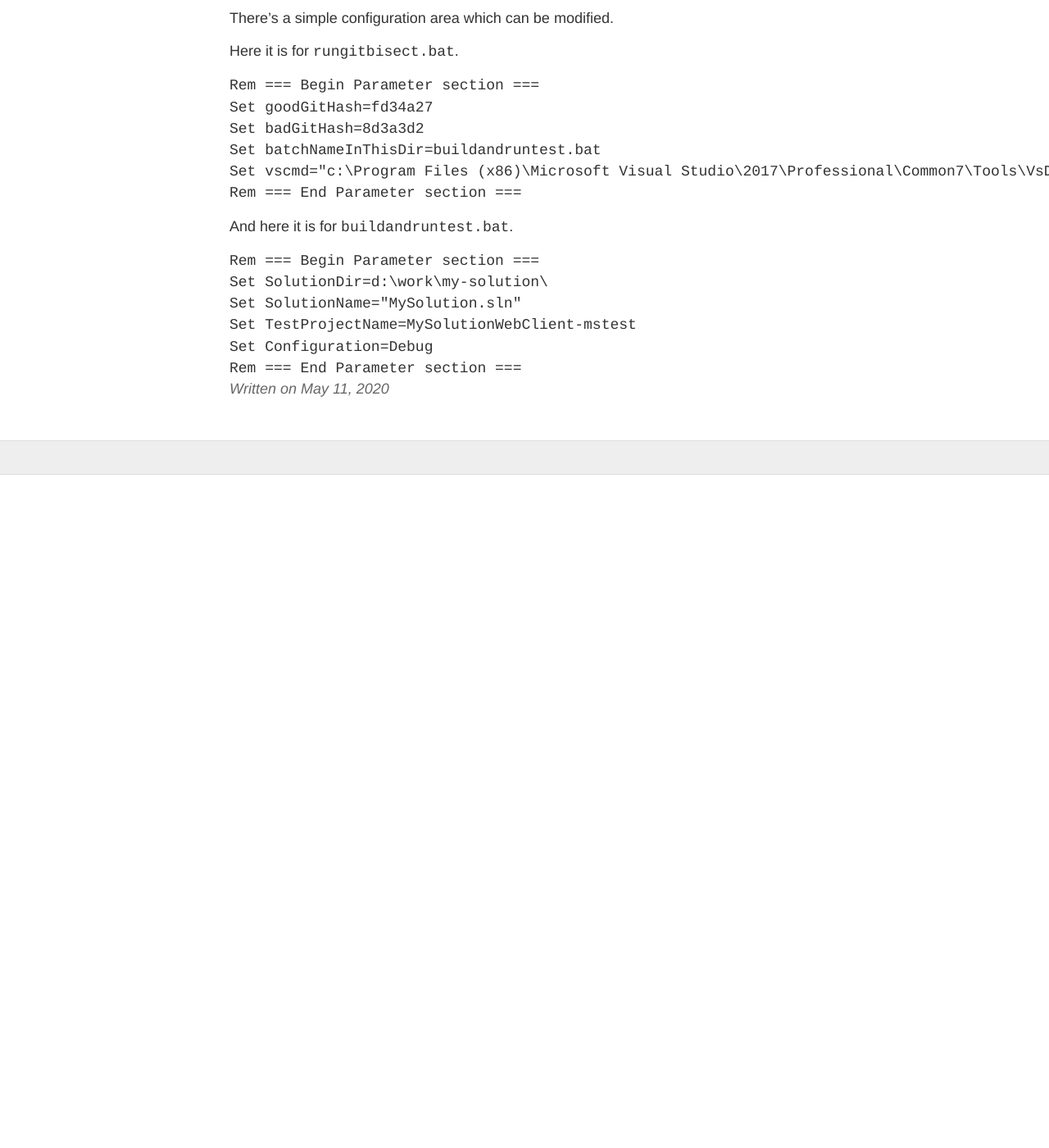
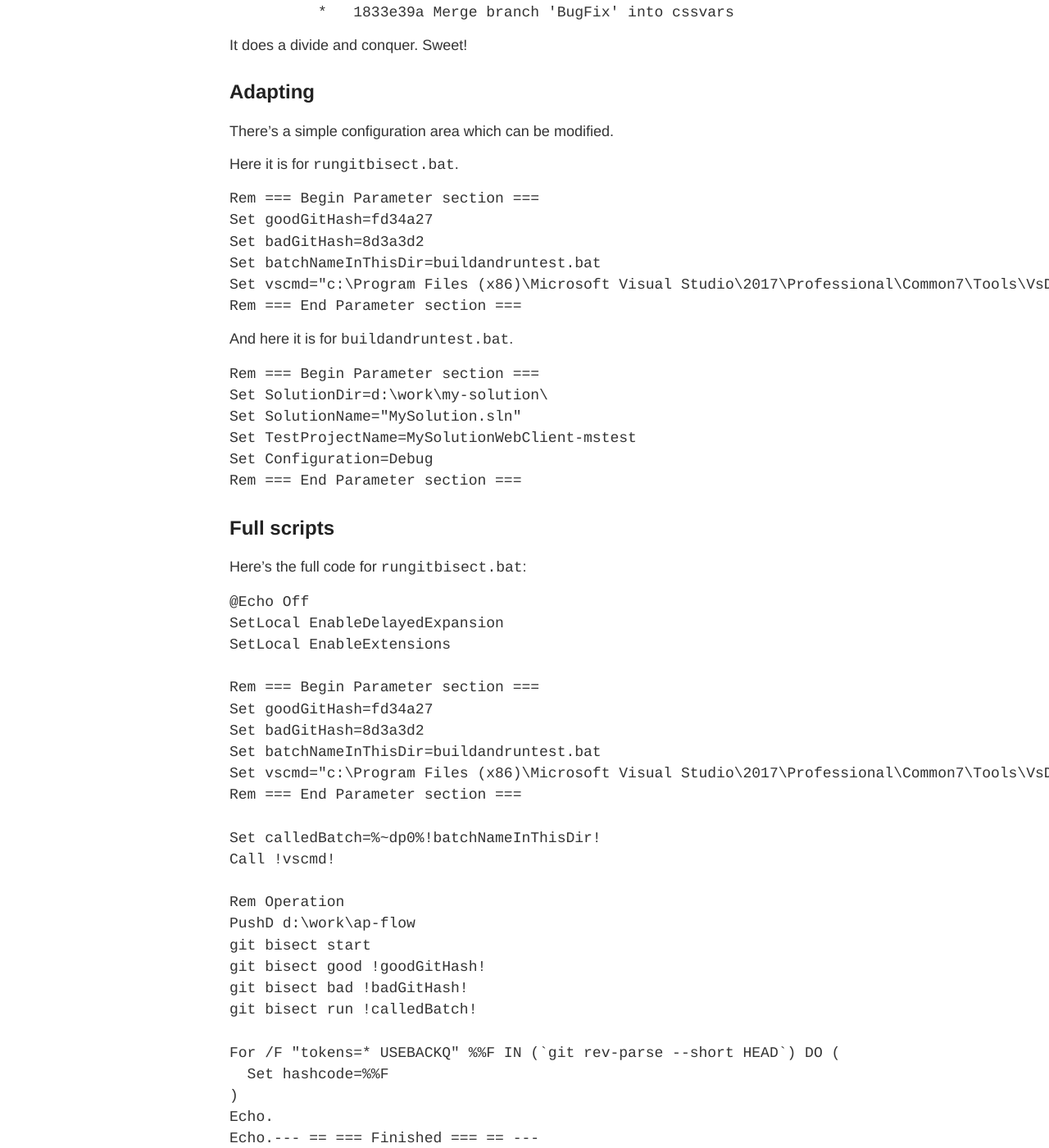
Before and after one commit to dezGusty/dezGusty.github.io, a Jekyll site: the page built from _posts/2020-05-11-git-bisect-with-unit-tests.md, in a window 1280 px wide and 1400 px high, scrolled down 2733 px. Shown: the whole window at 82% size. Built offline with Jekyll 4.4.1, drawn with Linux system fonts in a browser that asks for light colours; before the commit the page ends 3312 px from its top, so only the background shows below that; some of the changed text lies outside the part shown.

Commit message:
add full listing

````diff
--- a/_posts/2020-05-11-git-bisect-with-unit-tests.md
+++ b/_posts/2020-05-11-git-bisect-with-unit-tests.md
@@ -34,14 +34,19 @@
 Git bisect needs some info to run:
 
 - when was your repo OK?
-  - for me, it was a bit back (E.g. fd34a276)
+  - for me, it was a bit back (E.g. `fd34a276`)
 - when was your repo BAD?
-  - well, it's bad now, so use the latest (E.g. 8d3a3d25)
+  - well, it's bad now, so use the latest (E.g. `8d3a3d25`)
 - what command can you run to identify a repo version as good or bad?
   - well, I had some unit tests, so I can execute those.
-  - I can use MSBuild to build the solution, I can then run VSTest.Console.exe to run the unit tests.
-  - And I can check the %ERRORLEVEL% to check the result for them.
+  - I'm using Visual Studio, so I can also use `MSBuild` to build the solution from the command line. I can then run `VSTest.Console.exe` to run the unit tests from the command line.
+  - And I can check the `%ERRORLEVEL%` to check the result for them.
   - I'll simply use a plain old batch file, as I'm comfortable with those.
+
+I'll use 2 batch files (full code available below):
+
+- `rungitbisect.bat` initiates the git bisect process
+- `buildandruntest.bat` builds the Visual Studio project and executes the tests.
 
 ## Execution
 
@@ -49,42 +54,42 @@
 
 1. It first checked out:
 
-- [`c8e15e1a`] css cleanup.
-  ```cmd
-  Bisecting: 4 revisions left to test after this (roughly 2 steps)
-  [c8e15e1a35fa9023c5f5828fbc32efed2ea7ca51] css cleanup
-  ```
-- It built and executed the tests. Got result:
-  ```cmd
-  Total tests: 12. Passed: 12. Failed: 0. Skipped: 0.
-  Test Run Successful.✔
-  ```
+  - [`c8e15e1a`] css cleanup.
+    ```cmd
+    Bisecting: 4 revisions left to test after this (roughly 2 steps)
+    [c8e15e1a35fa9023c5f5828fbc32efed2ea7ca51] css cleanup
+    ```
+  - It built and executed the tests. Got result:
+    ```cmd
+    Total tests: 12. Passed: 12. Failed: 0. Skipped: 0.
+    Test Run Successful.✔
+    ```
 
 2. Next it checked out:
 
-- [`3d00e283`]
-  ```cmd
-  Bisecting: 2 revisions left to test after this (roughly 1 step)
-  [3d00e283dff3663c24e94df568ccda8d7f631bbe] added Not to test
-  ```
-- It built and executed the tests. Got result:
-  ```cmd
-  Total tests: 12. Passed: 11. Failed: 1. Skipped: 0.
-  Test Run Failed.❌
-  ```
+  - [`3d00e283`]
+    ```cmd
+    Bisecting: 2 revisions left to test after this (roughly 1 step)
+    [3d00e283dff3663c24e94df568ccda8d7f631bbe] added Not to test
+    ```
+  - It built and executed the tests. Got result:
+    ```cmd
+    Total tests: 12. Passed: 11. Failed: 1. Skipped: 0.
+    Test Run Failed.❌
+    ```
 
 3. Next, it moves on to:
 
-- [`a88c0d27`]
-  ```cmd
-  Bisecting: 0 revisions left to test after this (roughly 0 steps)
-  [a88c0d276892f5906e50e234c3595fac22bab841] css cleanup
-  ```
-- It built and executed the tests. Got result:
-  ```cmd
-  Total tests: 12. Passed: 12. Failed: 0. Skipped: 0.
-  Test Run Successful.✔
-  ```
+  - [`a88c0d27`]
+    ```cmd
+    Bisecting: 0 revisions left to test after this (roughly 0 steps)
+    [a88c0d276892f5906e50e234c3595fac22bab841] css cleanup
+    ```
+  - It built and executed the tests. Got result:
+    ```cmd
+    Total tests: 12. Passed: 12. Failed: 0. Skipped: 0.
+    Test Run Successful.✔
+    ```
 
 4. The first BAD commit, when the tests started failing was identified and displayed:
 
@@ -140,3 +145,82 @@
 Set Configuration=Debug
 Rem === End Parameter section ===
 ```
+
+## Full scripts
+
+Here's the full code for `rungitbisect.bat`:
+
+```cmd
+@Echo Off
+SetLocal EnableDelayedExpansion
+SetLocal EnableExtensions
+
+Rem === Begin Parameter section ===
+Set goodGitHash=fd34a27
+Set badGitHash=8d3a3d2
+Set batchNameInThisDir=buildandruntest.bat
+Set vscmd="c:\Program Files (x86)\Microsoft Visual Studio\2017\Professional\Common7\Tools\VsDevCmd.bat"
+Rem === End Parameter section ===
+
+Set calledBatch=%~dp0%!batchNameInThisDir!
+Call !vscmd!
+
+Rem Operation
+PushD d:\work\ap-flow
+git bisect start
+git bisect good !goodGitHash!
+git bisect bad !badGitHash!
+git bisect run !calledBatch!
+
+For /F "tokens=* USEBACKQ" %%F IN (`git rev-parse --short HEAD`) DO (
+  Set hashcode=%%F
+)
+Echo.
+Echo.--- == === Finished === == ---
+Echo.
+Echo.The most recent commit when tests were working: [!hashcode!]
+Echo.
+git bisect reset
+PopD
+```
+
+And here it is for `buildandruntest.bat`:
+
+```cmd
+@Echo Off
+SetLocal EnableDelayedExpansion
+SetLocal EnableExtensions
+
+Rem === Begin Parameter section ===
+Set SolutionDir=d:\work\my-solution\
+Set TestProjectName=MySolutionWebClient-mstest
+Set Configuration=Debug
+Rem === End Parameter section ===
+
+Set result=0
+
+Rem === Build the solution ===
+PushD !SolutionDir!!TestProjectName!
+Call msbuild !TestProjectName!.csproj /t:Rebuild /p:Configuration=!Configuration! /v:quiet
+Echo.MSBuild result ERRORLEVEL: %ERRORLEVEL%
+PopD
+
+Rem === Run the tests ===
+PushD !SolutionDir!!TestProjectName!\bin\!Configuration!
+VSTest.Console.exe !TestProjectName!.dll
+IF %ERRORLEVEL% EQU 0 (
+  Rem Test execution: all successful
+  Echo.    OK.
+  Set result=0
+
+) Else (
+  Rem Test execution: at least 1 failed
+  Echo.    Some tests failed.
+  Set result=1
+)
+PopD
+
+Exit /B !result!
+```
+
+Hope it helps.
````
